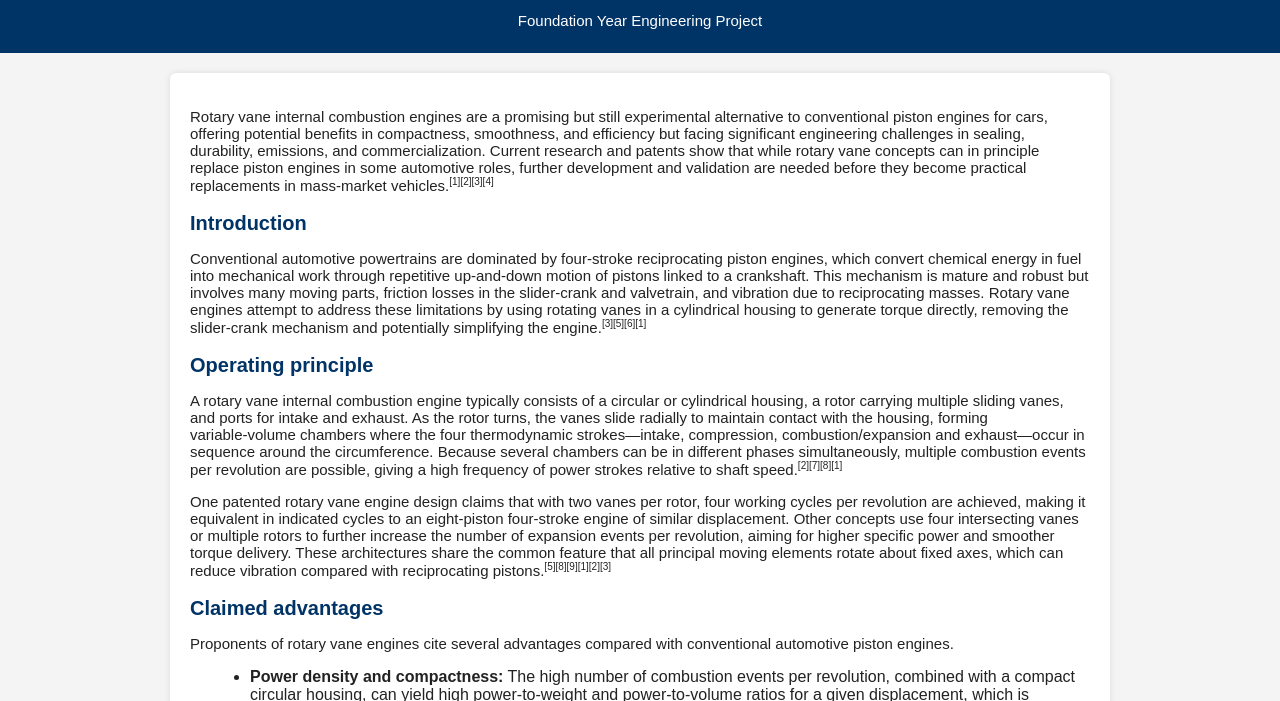
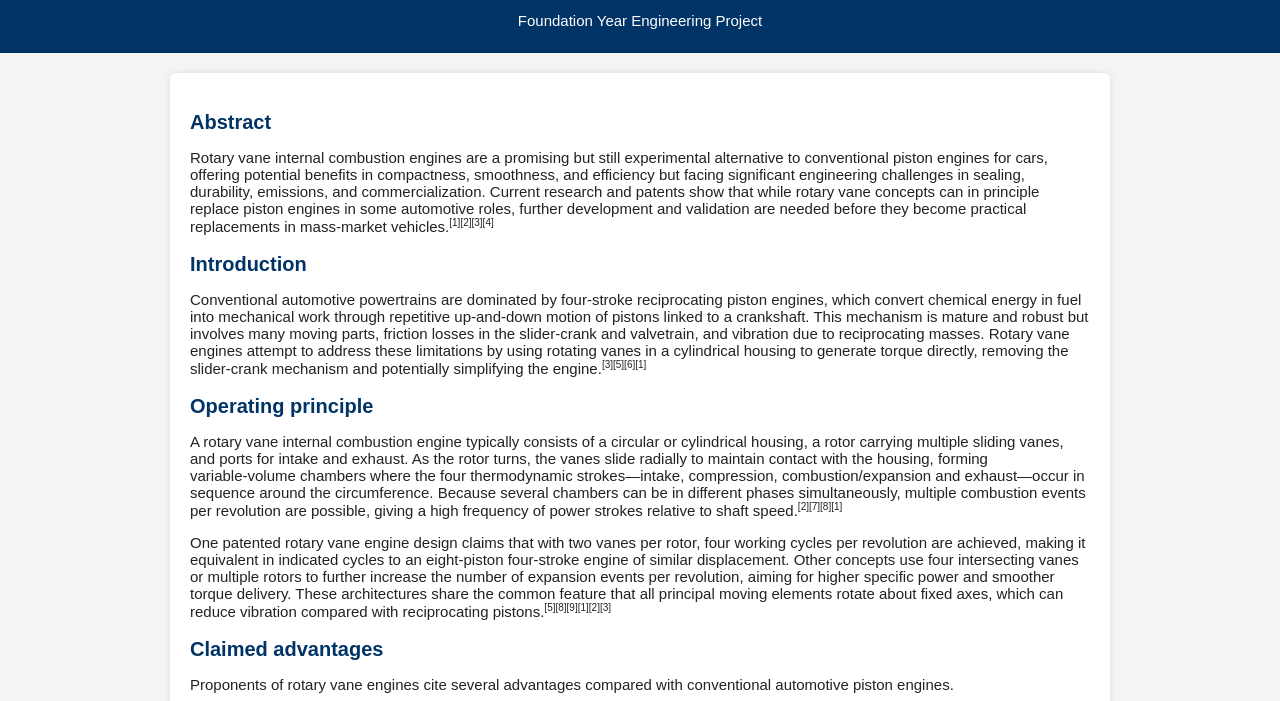
Before and after one commit to FEPSFY6953775/FY6953775, a plain HTML site: page index.html in a window 1280 px wide. Shown: the part 47-748 px from the top of the page. Drawn offline with Linux system fonts and the light colour scheme.

Commit message:
Add abstract section to index.html

```diff
--- a/index.html
+++ b/index.html
@@ -90,6 +90,7 @@
   </header>
 
   <main id="page-content">
+    <h2>Abstract</h2>
     <p>
       Rotary vane internal combustion engines are a promising but still experimental alternative to conventional piston engines for cars, offering potential benefits in compactness, smoothness, and efficiency but facing significant engineering challenges in sealing, durability, emissions, and commercialization. Current research and patents show that while rotary vane concepts can in principle replace piston engines in some automotive roles, further development and validation are needed before they become practical replacements in mass‑market vehicles.<sup>[1][2][3][4]</sup>
     </p>
```
